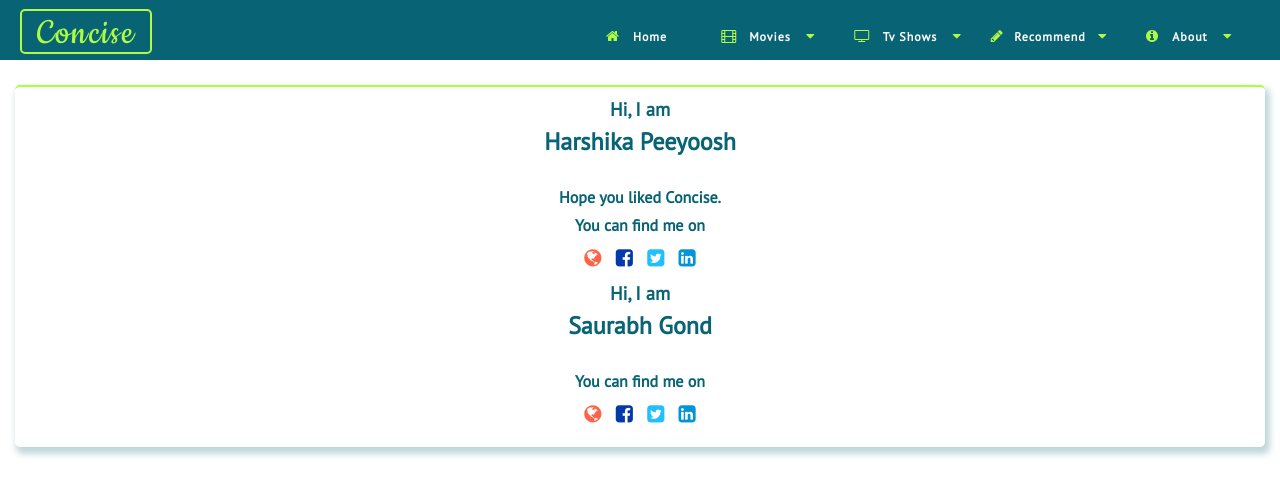
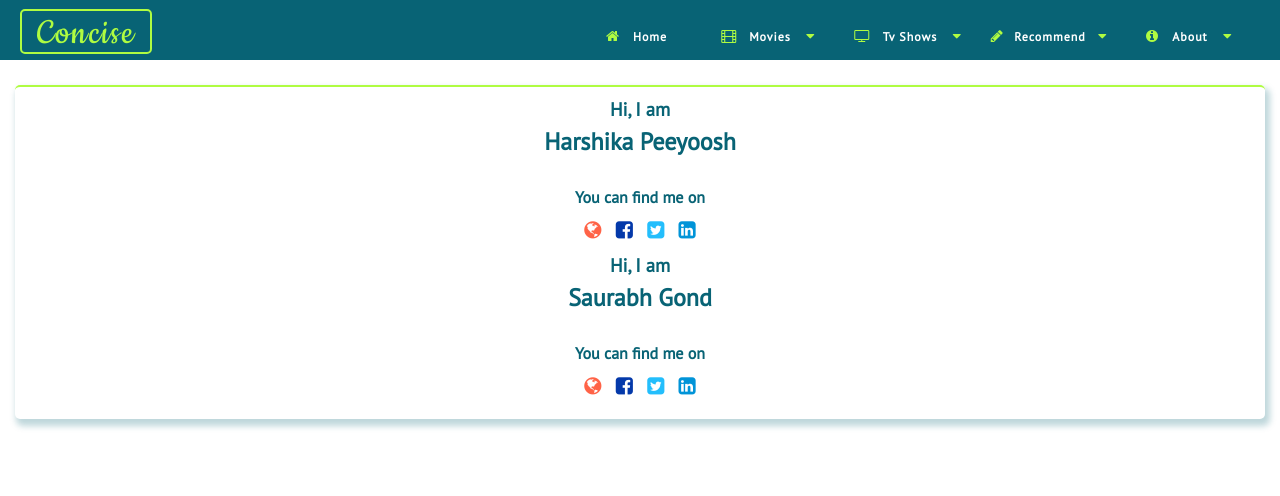
Before and after one commit to iamharshika/Concise-Moviepedia, a plain HTML site: page developer.html in a window 1280 px wide. Drawn offline with Linux system fonts and the light colour scheme.

Commit message:
Update developer.html

```diff
--- a/developer.html
+++ b/developer.html
@@ -81,7 +81,7 @@
                               <div class="main-info" style="font-weight: bold;">
                                     <h3 style="text-align: center;">Hi, I am</h3>
                                     <h2>Harshika Peeyoosh</h2>
-                                    <p>Hope you liked Concise.</p>
+
                                     <p>You can find me on </p>
                                     <p>
                                           <a href="https://github.com/iamharshika"><i style='color: tomato' class="fa fa-globe"></i></a>
```
